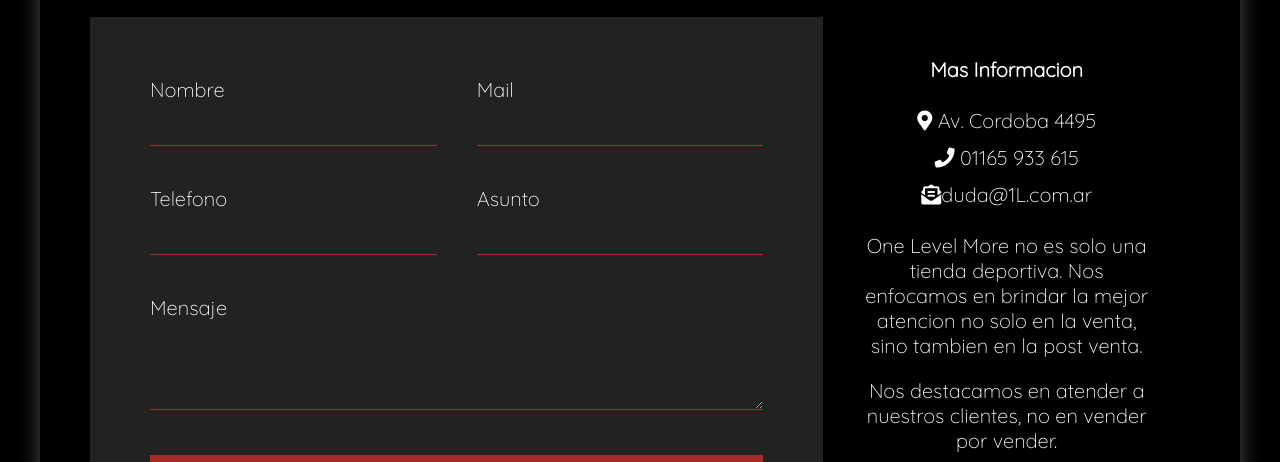
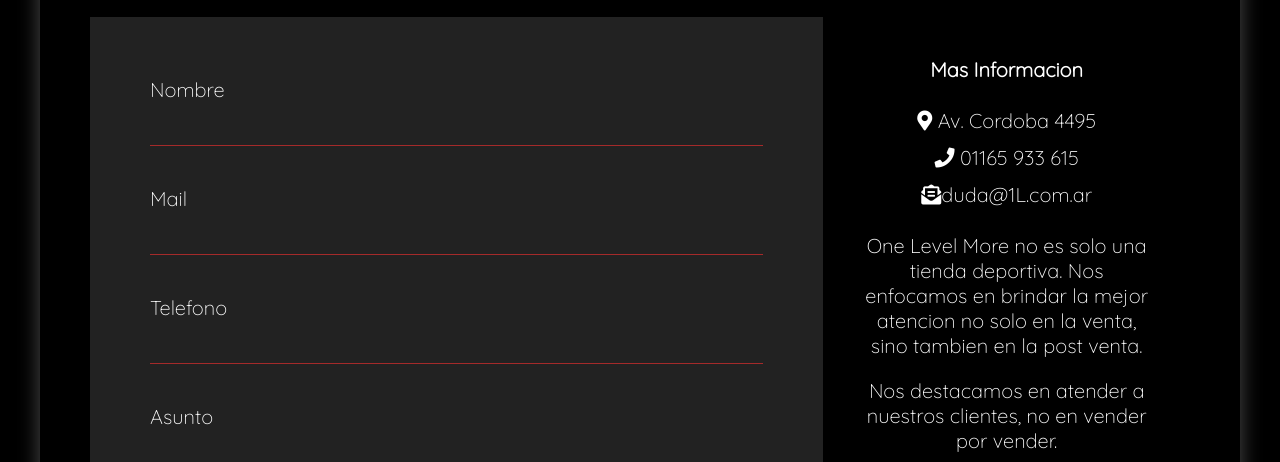
Before and after one commit to sabv1984/sabv, a website: page pages/contacto.html in a window 1280 px wide. Shown: the part 338-800 px from the top of the page. Drawn offline with nearby package versions, Linux system fonts and the light colour scheme.

Commit message:
Error corregido de las Page de Contacto y Trabaja con nosotros en Sass

```diff
--- a/scss/style.scss
+++ b/scss/style.scss
@@ -49,10 +49,7 @@ main {
 
   .contact-form {
     background: #222222;
-    padding: 1em;
-    display: grid;
-    grid-template-columns: 1fr 1fr;
-  }
+    padding: 1em;}
 
   .contact-form .Block {
     grid-column: 1 / 3;
```
Also changed, not shown: css/style.css.
